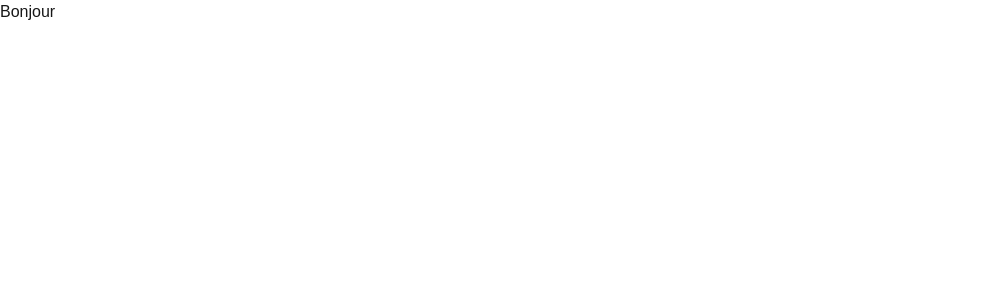
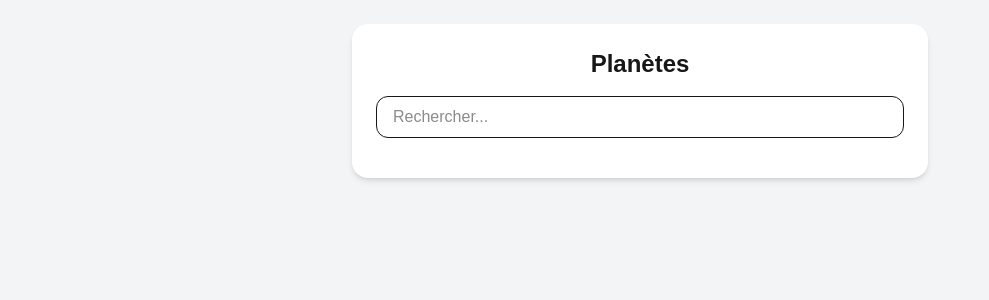
Before and after one commit to Fouad-berry/TP-DOCKER-GROUP-FRONTEND, a Next.js app: page / in a window 1280 px wide. Shown: the top 300 px of the page, without its empty margins (0-989 px from the left). Built offline with nearby package versions, Linux system fonts and the light colour scheme.

Commit message:
add first page base

```diff
--- a/app/page.tsx
+++ b/app/page.tsx
@@ -1,11 +1,26 @@
-import React from 'react';
+'use client';
 
-const page = () => {
+import { useState } from 'react'
+
+export default function Home() {
+  const [search, setSearch] = useState('')
+
   return (
-    <div>
-      Bonjour
+    <div className="min-h-screen bg-gray-100 p-6">
+      <div className="max-w-xl mx-auto bg-white p-6 rounded-2xl shadow-md">
+        <h1 className="text-2xl font-bold mb-4 text-center">Planètes</h1>
+
+        <input
+          type="text"
+          placeholder="Rechercher..."
+          value={search}
+          onChange={(e) => setSearch(e.target.value)}
+          className="w-full px-4 py-2 border rounded-xl mb-4 focus:outline-none focus:ring-2 focus:ring-blue-500"
+        />
+
+        <ul className="space-y-2">
+        </ul>
+      </div>
     </div>
-  );
-};
-
-export default page;
+  )
+}
```
